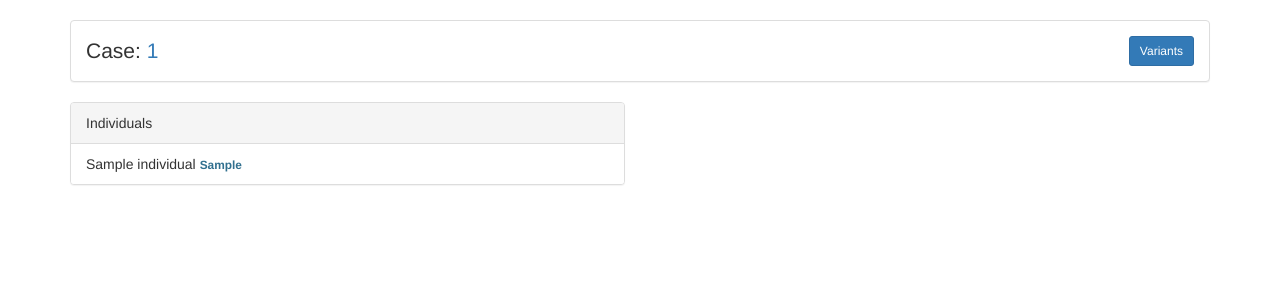
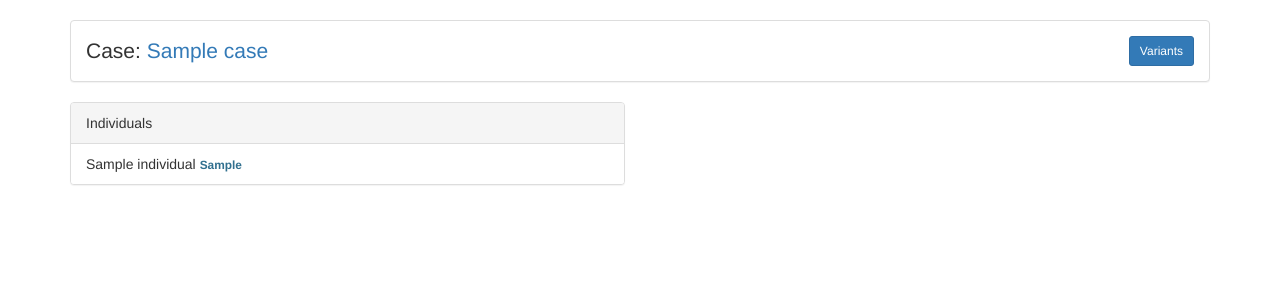
Before and after one commit to robinandeer/puzzle, a Python web app: template puzzle/blueprints/public/templates/case.html in a window 1280 px wide. Shown: the part 52-352 px from the top of the page. Run offline with Jinja, Linux system fonts and the light colour scheme; the template is opened without the code that fills it: most values are stand-ins (such as "Sample title", 1, 10 or a date in 2020); some libraries are stand-ins or nearby versions.

Commit message:
show name of case instead of case_id, fix #53

```diff
--- a/puzzle/blueprints/public/templates/case.html
+++ b/puzzle/blueprints/public/templates/case.html
@@ -6,7 +6,7 @@
 	<div class="col-md-12">
 		<div class="panel panel-default">
 			<div class="panel-body">
-				<span class="lead">Case: <span class="text-primary">{{ case_id }}</span></span>
+				<span class="lead">Case: <span class="text-primary">{{ case.name }}</span></span>
 
 				<a class="btn btn-primary pull-right btn-sm" href="{{ url_for('variants.variants', case_id=case_id) }}">Variants</a>
 			</div>
```
